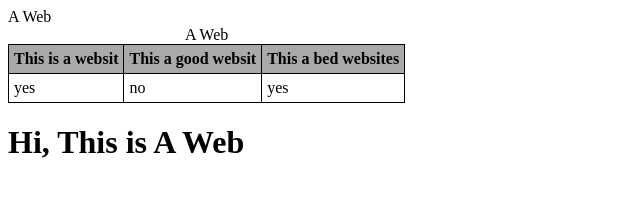
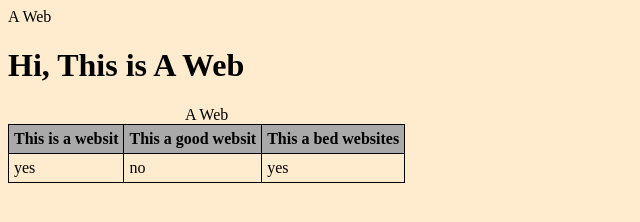
Before and after one commit to LuLu11111/A-Web, a plain HTML site: page index.html in a window 1280 px wide. Shown: the whole page, without its empty margins (0-640 px from the left). Drawn offline with Linux system fonts and the light colour scheme.

Commit message:
change the  backgroundcolor

```diff
--- a/index.html
+++ b/index.html
@@ -10,8 +10,12 @@
         th { text-align : left; background-color: darkgray;}
         p {
             background-color: antiquewhite;
-        }</style>
+        }
+        body {background-color: blanchedalmond;}
+    </style>
+    <body>
 <head>A Web</head>
+    <h1>Hi, This is A Web</h1>
     <table><caption> A Web</caption>
     <tr>
         <th>This is a websit
@@ -24,7 +28,5 @@
         <td>no</td>
         <td>yes</td>
         </tr></table>
-<body>
-<h1>Hi, This is A Web</h1>
 </body>
 </html>
```
